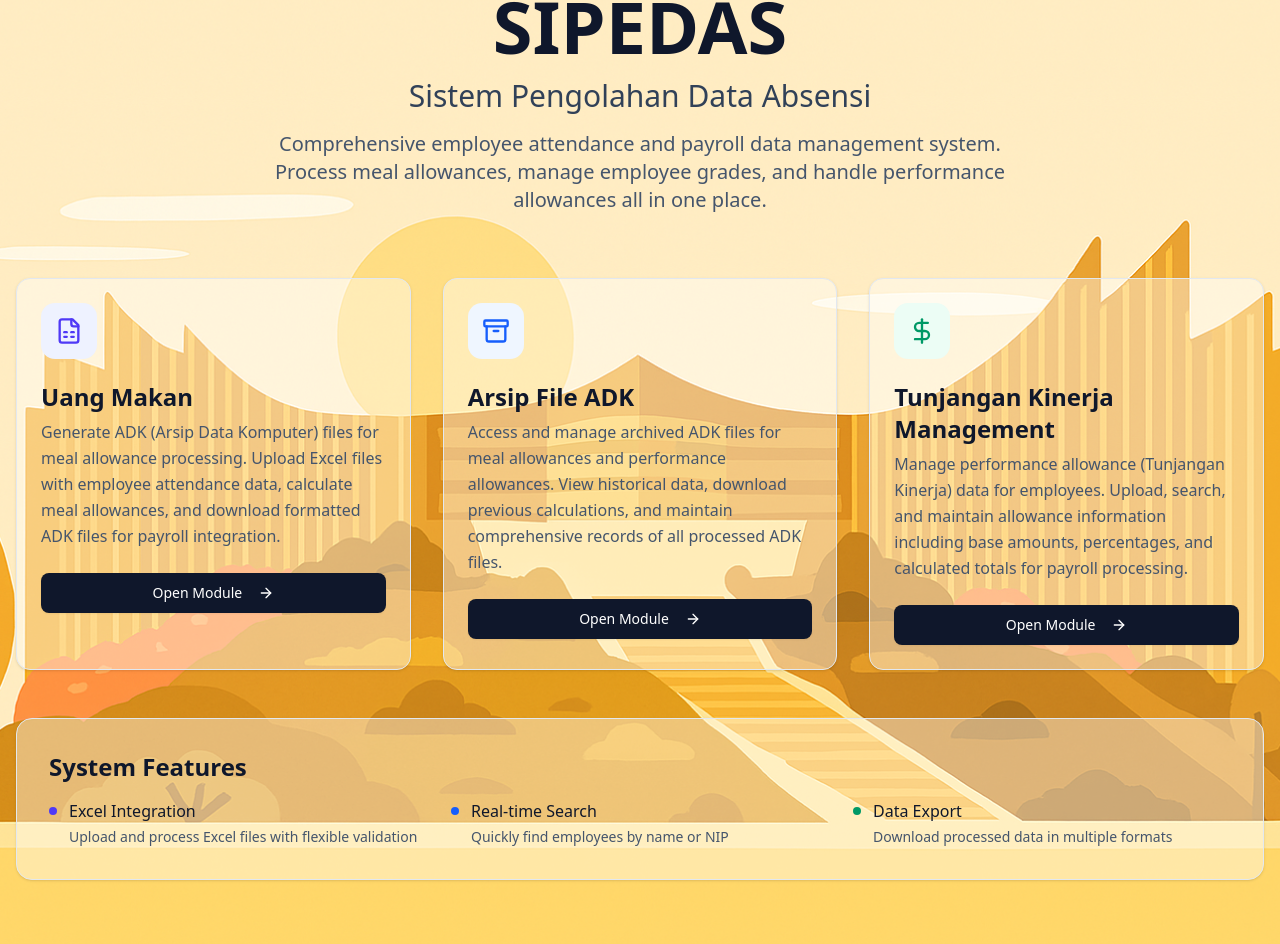
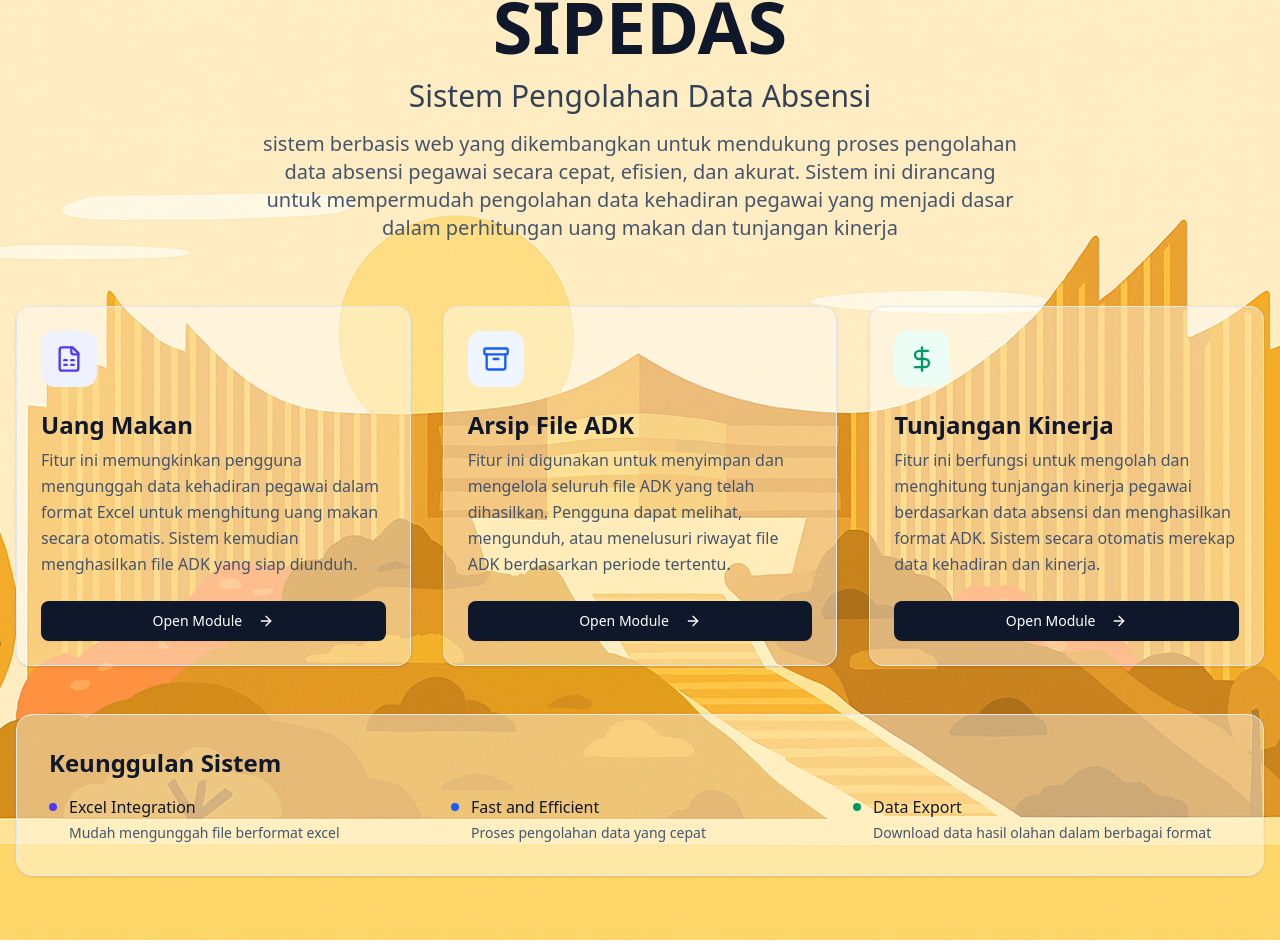
Before and after one commit to fauzansiswantoro1/SIPEDAS, a Next.js app: page / in a window 1280 px wide. Shown: the part 139-1083 px from the top of the page. Built offline with nearby package versions, Linux system fonts and the light colour scheme; no server answers.

Commit message:
third commit

```diff
--- a/app/page.tsx
+++ b/app/page.tsx
@@ -14,7 +14,7 @@ export default function Page() {
     {
       title: "Uang Makan",
       description:
-        "Generate ADK (Arsip Data Komputer) files for meal allowance processing. Upload Excel files with employee attendance data, calculate meal allowances, and download formatted ADK files for payroll integration.",
+        "Fitur ini memungkinkan pengguna mengunggah data kehadiran pegawai dalam format Excel untuk menghitung uang makan secara otomatis. Sistem kemudian menghasilkan file ADK yang siap diunduh.",
       icon: FileSpreadsheet,
       href: "/adkUM",
       color: "text-indigo-600",
@@ -23,16 +23,16 @@ export default function Page() {
     {
       title: "Arsip File ADK",
       description:
-        "Access and manage archived ADK files for meal allowances and performance allowances. View historical data, download previous calculations, and maintain comprehensive records of all processed ADK files.",
+        "Fitur ini digunakan untuk menyimpan dan mengelola seluruh file ADK yang telah dihasilkan. Pengguna dapat melihat, mengunduh, atau menelusuri riwayat file ADK berdasarkan periode tertentu.",
       icon: Archive,
       href: "/arsipADK",
       color: "text-blue-600",
       bgColor: "bg-blue-50",
     },
     {
-      title: "Tunjangan Kinerja Management",
+      title: "Tunjangan Kinerja",
       description:
-        "Manage performance allowance (Tunjangan Kinerja) data for employees. Upload, search, and maintain allowance information including base amounts, percentages, and calculated totals for payroll processing.",
+        "Fitur ini berfungsi untuk mengolah dan menghitung tunjangan kinerja pegawai berdasarkan data absensi dan menghasilkan format ADK. Sistem secara otomatis merekap data kehadiran dan kinerja.",
       icon: DollarSign,
       href: "/tunjanganKinerjaData",
       color: "text-emerald-600",
@@ -60,9 +60,11 @@ export default function Page() {
             Sistem Pengolahan Data Absensi
           </p>
           <p className="text-xl text-slate-600 max-w-3xl mx-auto text-pretty">
-            Comprehensive employee attendance and payroll data management
-            system. Process meal allowances, manage employee grades, and handle
-            performance allowances all in one place.
+            sistem berbasis web yang dikembangkan untuk mendukung proses
+            pengolahan data absensi pegawai secara cepat, efisien, dan akurat.
+            Sistem ini dirancang untuk mempermudah pengolahan data kehadiran
+            pegawai yang menjadi dasar dalam perhitungan uang makan dan
+            tunjangan kinerja
           </p>
         </div>
 
@@ -107,7 +109,7 @@ export default function Page() {
         {/* Quick Stats or Info Section */}
         <div className="bg-white/40 rounded-2xl border border-slate-200 p-8 shadow-sm">
           <h2 className="text-2xl font-semibold text-slate-900 mb-4">
-            System Features
+            Keunggulan Sistem
           </h2>
           <div className="grid md:grid-cols-3 gap-6">
             <div className="flex items-start gap-3">
@@ -117,7 +119,7 @@ export default function Page() {
                   Excel Integration
                 </h3>
                 <p className="text-sm text-slate-600">
-                  Upload and process Excel files with flexible validation
+                  Mudah mengunggah file berformat excel
                 </p>
               </div>
             </div>
@@ -125,10 +127,10 @@ export default function Page() {
               <div className="w-2 h-2 rounded-full bg-blue-600 mt-2" />
               <div>
                 <h3 className="font-medium text-slate-900 mb-1">
-                  Real-time Search
+                  Fast and Efficient
                 </h3>
                 <p className="text-sm text-slate-600">
-                  Quickly find employees by name or NIP
+                  Proses pengolahan data yang cepat
                 </p>
               </div>
             </div>
@@ -137,7 +139,7 @@ export default function Page() {
               <div>
                 <h3 className="font-medium text-slate-900 mb-1">Data Export</h3>
                 <p className="text-sm text-slate-600">
-                  Download processed data in multiple formats
+                  Download data hasil olahan dalam berbagai format
                 </p>
               </div>
             </div>
```
